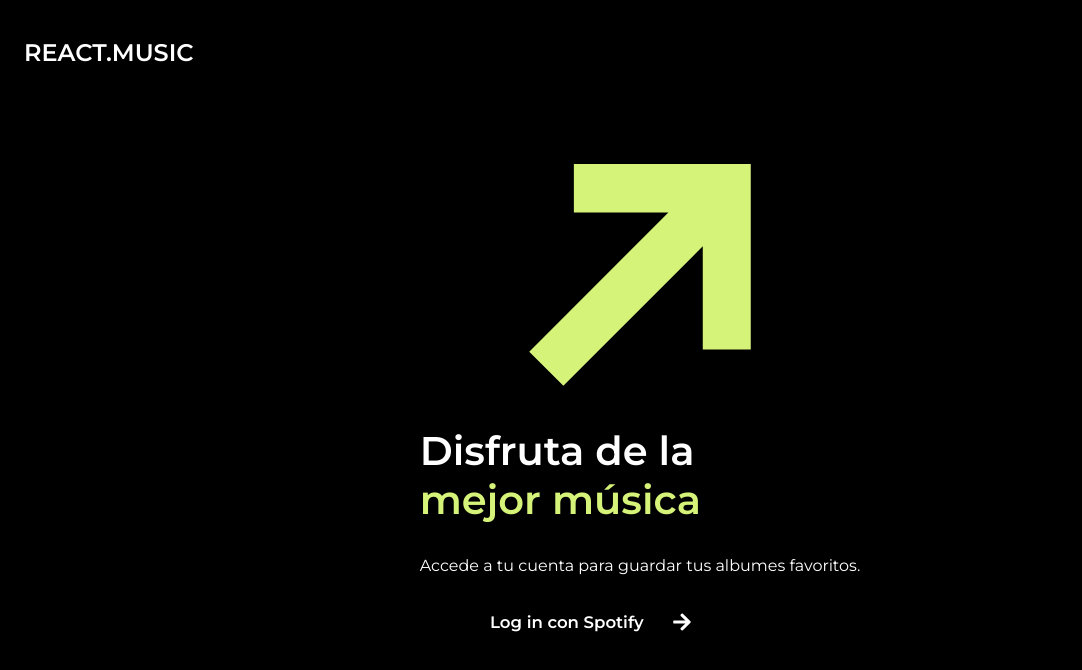
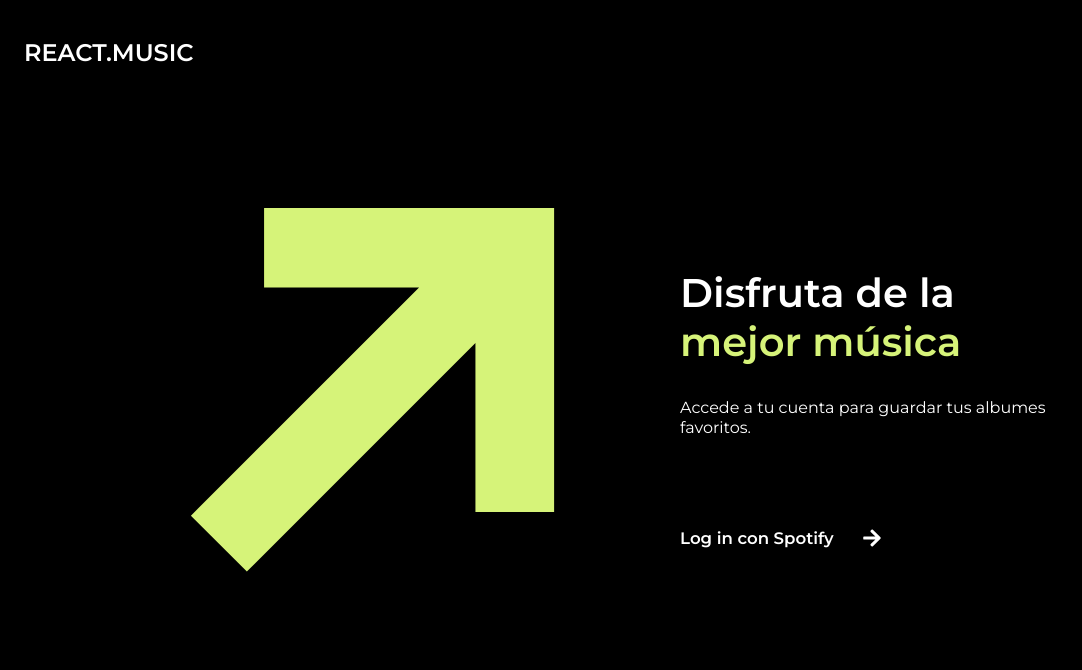
Before and after one commit to Iwinslow/spotifyClient, a React (Create React App) app: page / in a window 1280 px wide. Shown: the top 670 px of the page, without its empty margins (0-1082 px from the left). Built offline with nearby package versions, Linux system fonts and the light colour scheme; no server answers.

Commit message:
login mediaQueries and profile styles

```diff
--- a/src/components/Pagination.jsx
+++ b/src/components/Pagination.jsx
@@ -5,23 +5,26 @@ import style from "../styles/Pagination.module.css";
 function Pagination({ currentPage, setCurrentPage, pages }) {
   //Funciones para acceder a la anterior/siguiente pagina
   const prevPage = () => {
-    if (currentPage > 1) {
-      setCurrentPage(currentPage - 1);
+    let current = Number(currentPage);
+    if (current > 1) {
+      setCurrentPage(current - 1);
     }
   };
 
   const nextPage = () => {
-    if (currentPage < pages) {
-      setCurrentPage(currentPage + 1);
+    let current = Number(currentPage);
+    if (current < pages) {
+      setCurrentPage(current + 1);
     }
   };
   //Funciones para calcular numeros a renderizar en pantalla de acuerdo a la currentPage
   const previusPagesToRender = (currentPage) => {
-    if (currentPage - 1 === 1) {
-      return [currentPage - 1];
+    let current = Number(currentPage);
+    if (current - 1 === 1) {
+      return [current - 1];
     }
-    if (currentPage - 1 > 1) {
-      return [currentPage - 2, currentPage - 1];
+    if (current - 1 > 1) {
+      return [current - 2, current - 1];
     } else {
       return [];
     }
--- a/src/components/SearchBar.jsx
+++ b/src/components/SearchBar.jsx
@@ -6,7 +6,7 @@ import { userLogout } from "../store/user";
 
 import style from "../styles/SearchBar.module.css";
 
-function SearchBar({ setSearchResult }) {
+function SearchBar({ setSearchResult, setCurrentPage }) {
   //Selector de variable global USER para request de busqueda
   const userToken = useSelector((state) => state.user.token);
   //Instancia de useDispatch para realizar logout del usuario en caso de que el token haya expirado
@@ -29,6 +29,7 @@ function SearchBar({ setSearchResult }) {
   const handleSubmit = async (e) => {
     e.preventDefault();
     setBtnstate(true);
+    setCurrentPage(1);
     setSearchResult({
       key: "",
       pages: null,
--- a/src/pages/Login.jsx
+++ b/src/pages/Login.jsx
@@ -40,6 +40,7 @@ function Login() {
         <div className={style.imgContainer}>
           <img src={arrowLogin} alt="go login" />
         </div>
+        <div className={style.contentContainer}>
           <div className={style.textContainer}>
             <h3>Disfruta de la</h3>
             <h3>mejor música</h3>
@@ -52,6 +53,7 @@ function Login() {
             </a>
           </div>
         </div>
+      </div>
     </>
   );
 }
--- a/src/pages/Profile.jsx
+++ b/src/pages/Profile.jsx
@@ -41,12 +41,13 @@ function Profile() {
           {userAlbums.length === 0 ? (
             <div>No ha guardado albumes todavía</div>
           ) : (
-            <div className={style.albumsContainer}>
+            <div className={style.sectionContainer}>
               {userAlbums.map((artistSection, i) => (
-                <>
+                <div className={style.artistContainer}>
                   <div className={style.artistName} key={i}>
                     {artistSection[0]}
                   </div>
+                  <div className={style.artistAlbums}>
                     {artistSection[1].map((e) => (
                       <Card
                         album={e.album}
@@ -56,7 +57,8 @@ function Profile() {
                         btnFunction="remove"
                       />
                     ))}
-                </>
+                  </div>
+                </div>
               ))}
             </div>
           )}
--- a/src/pages/SearchAlbums.jsx
+++ b/src/pages/SearchAlbums.jsx
@@ -28,7 +28,10 @@ function SearchAlbums() {
         </p>
       </div>
 
-      <SearchBar setSearchResult={setSearchResult} />
+      <SearchBar
+        setSearchResult={setSearchResult}
+        setCurrentPage={setCurrentPage}
+      />
 
       {searchResult.pages === 0 && <h5>No se han encontrado resultados</h5>}
 
--- a/src/styles/Card.module.css
+++ b/src/styles/Card.module.css
@@ -1,7 +1,7 @@
 .container {
   display: flex;
   flex-direction: column;
-  margin: 24px 0 24px 0;
+  margin: 24px 42px 24px 0;
 }
 .imgContainer img {
   border-radius: 12px;
--- a/src/styles/Login.module.css
+++ b/src/styles/Login.module.css
@@ -43,6 +43,7 @@
   font-weight: 600;
   justify-content: flex-start;
   width: 332px;
+  padding-left: 1.5rem;
 }
 .loginButton h5 {
   padding: 0 1rem;
@@ -55,3 +56,69 @@
   font: inherit;
   cursor: pointer;
 }
+
+@media all and (min-width: 700px) {
+  .container {
+    margin: 10%;
+    width: 80%;
+    align-items: flex-start;
+  }
+  .imgContainer {
+    margin-top: 0;
+  }
+  .textContainer {
+    width: 80%;
+    margin: 2rem 0px 0;
+  }
+  .loginButton {
+    margin-top: 54px;
+    padding-left: 0;
+  }
+  .loginButton h5 {
+    padding: 0 1rem 0 0;
+  }
+}
+
+@media all and (min-width: 1024px) {
+  .container {
+    flex-direction: row;
+    justify-content: space-around;
+    align-items: center;
+  }
+  .imgContainer img {
+    width: 365px;
+    height: 364px;
+  }
+  .contentContainer {
+    display: flex;
+    flex-direction: column;
+    justify-content: flex-start;
+    width: 40%;
+  }
+
+  .textContainer {
+    width: 100%;
+    margin: 2rem 0px 0;
+  }
+  .loginButton {
+    margin-top: 54px;
+  }
+  .loginButton h5 {
+    padding: 0 1rem 0 0;
+  }
+}
+
+@media all and (min-width: 1420px) {
+  .imgContainer img {
+    width: 465px;
+    height: 464px;
+  }
+
+  .textContainer h3 {
+    font-size: 64px;
+    line-height: 78px;
+  }
+  .textContainer p {
+    width: 80%;
+  }
+}
--- a/src/styles/Profile.module.css
+++ b/src/styles/Profile.module.css
@@ -0,0 +1,64 @@
+.container {
+  display: flex;
+  flex-direction: column;
+  align-items: center;
+  margin-top: 48px;
+}
+.titleContainer h2 {
+  font-weight: bold;
+  font-size: 40px;
+  line-height: 49px;
+}
+.titleContainer h2:nth-child(even) {
+  color: #d6f379;
+}
+
+.titleContainer p {
+  margin-top: 24px;
+  width: 329px;
+  height: 96px;
+  font-size: 16px;
+  font-weight: 400;
+  line-height: 32px;
+}
+.sectionContainer {
+  display: flex;
+  flex-direction: column;
+  align-items: flex-start;
+  justify-content: center;
+  width: 80%;
+}
+
+.artistContainer {
+  display: flex;
+  flex-direction: column;
+  align-items: flex-start;
+  justify-content: space-between;
+}
+
+.artistName {
+  font-size: 32px;
+  font-weight: 700;
+  line-height: 39px;
+  margin: 76px 0 24px;
+}
+
+.artistAlbums {
+  display: flex;
+  flex-wrap: wrap;
+  justify-content: space-between;
+  align-items: center;
+}
+
+@media all and (min-width: 768px) {
+  .titleContainer {
+    margin-top: 80px;
+  }
+  .titleContainer p {
+    width: 457px;
+    text-align: center;
+  }
+  .titleContainer h2 {
+    text-align: center;
+  }
+}
```
Lines whose indentation alone changed are shown as unchanged.
